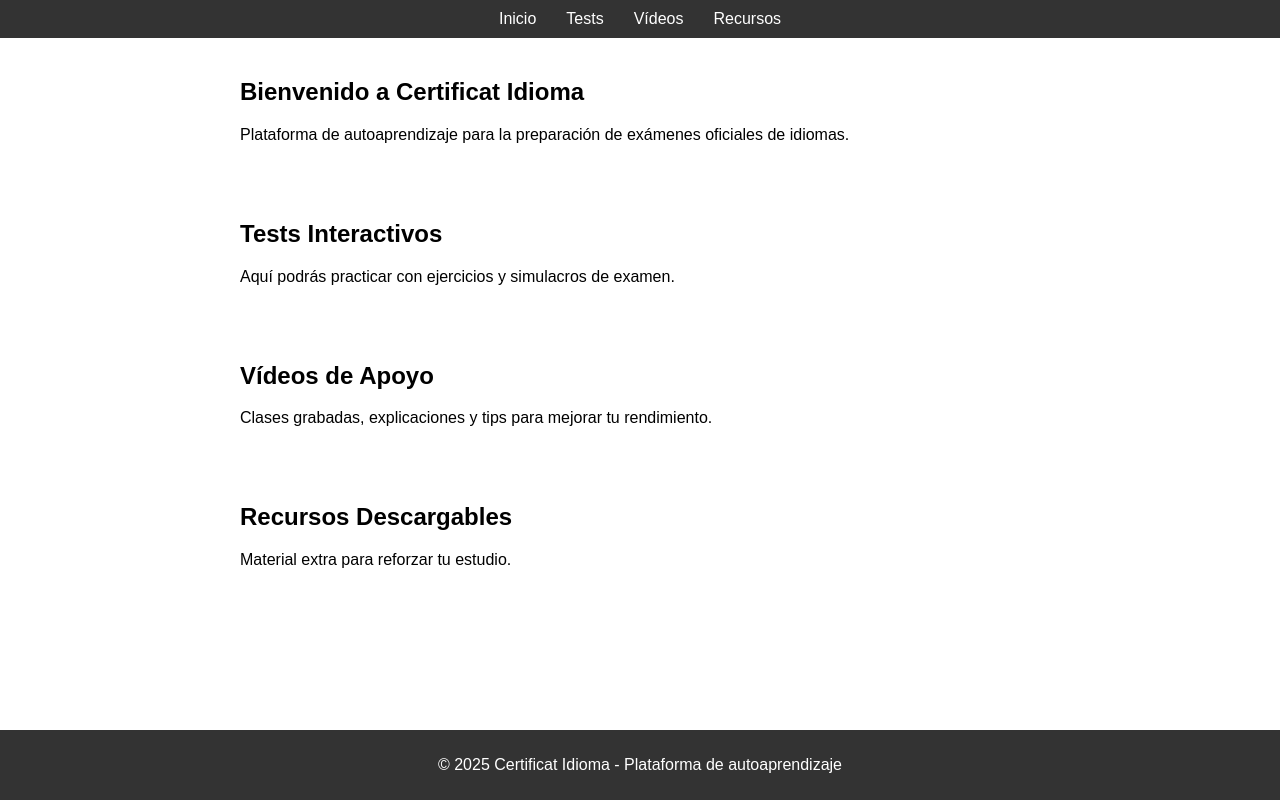
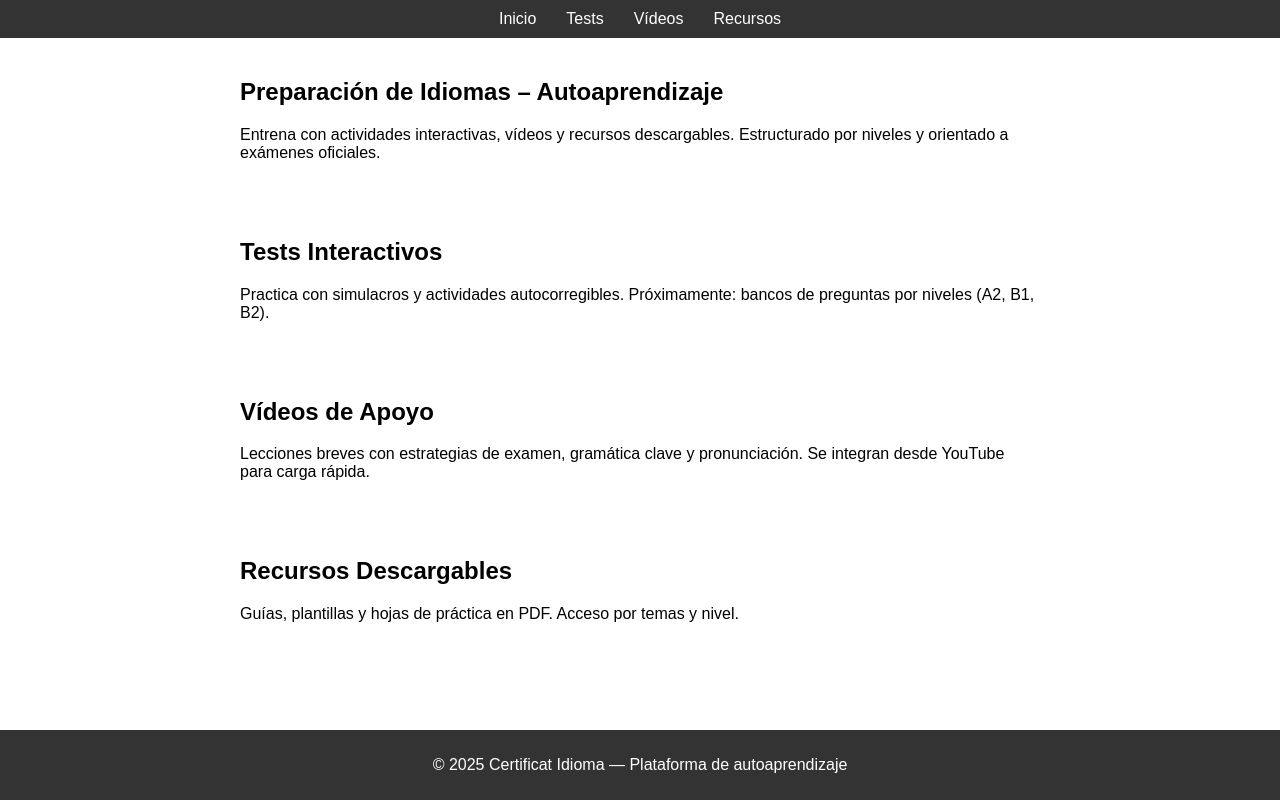
Before and after one commit to Robleresources/certificatuidioma, a plain HTML site: page index.html in a window 1280 px wide. Drawn offline with Linux system fonts and the light colour scheme.

Commit message:
PRIMEROS DATOS

```diff
--- a/index.html
+++ b/index.html
@@ -19,27 +19,28 @@
 </header>
 
 <section id="inicio">
-        <h1>Bienvenido a Certificat Idioma</h1>
-        <p>Plataforma de autoaprendizaje para la preparación de exámenes oficiales de idiomas.</p>
+  <h1>Preparación de Idiomas – Autoaprendizaje</h1>
+  <p>Entrena con actividades interactivas, vídeos y recursos descargables. Estructurado por niveles y orientado a exámenes oficiales.</p>
 </section>
 
 <section id="tests">
   <h2>Tests Interactivos</h2>
-        <p>Aquí podrás practicar con ejercicios y simulacros de examen.</p>
+  <p>Practica con simulacros y actividades autocorregibles. Próximamente: bancos de preguntas por niveles (A2, B1, B2).</p>
 </section>
 
 <section id="videos">
   <h2>Vídeos de Apoyo</h2>
-        <p>Clases grabadas, explicaciones y tips para mejorar tu rendimiento.</p>
+  <p>Lecciones breves con estrategias de examen, gramática clave y pronunciación. Se integran desde YouTube para carga rápida.</p>
 </section>
 
 <section id="recursos">
   <h2>Recursos Descargables</h2>
-        <p>Material extra para reforzar tu estudio.</p>
+  <p>Guías, plantillas y hojas de práctica en PDF. Acceso por temas y nivel.</p>
 </section>
 
 <footer>
-        <p>© 2025 Certificat Idioma - Plataforma de autoaprendizaje</p>
+  <p>© 2025 Certificat Idioma — Plataforma de autoaprendizaje</p>
 </footer>
+
 </body>
 </html>
```
Lines whose indentation alone changed are shown as unchanged.
